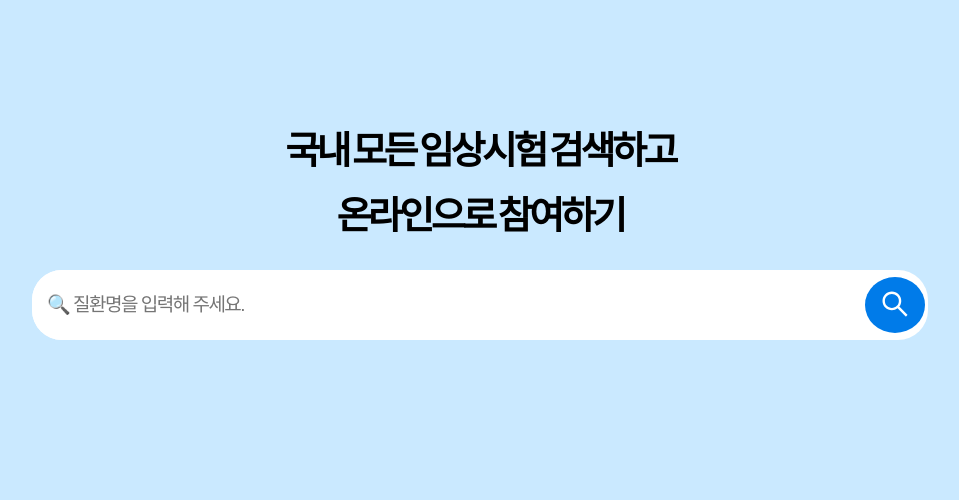
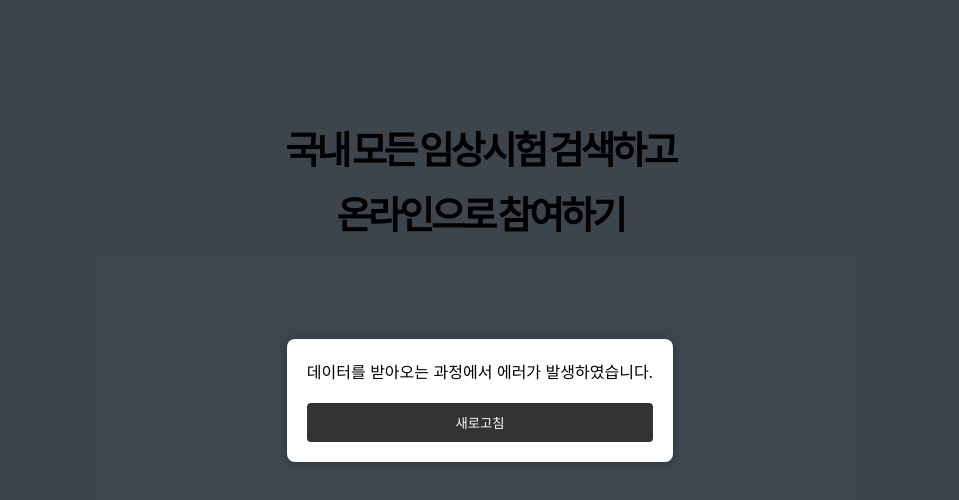
Before and after one commit to Akows/wanted-pre-onboarding-12th-team17-week3, a React (Create React App) app: page / in a window 1280 px wide. Shown: the top 500 px of the page, without its empty margins (160-1119 px from the left). Built offline with nearby package versions, Linux system fonts and the light colour scheme.

Commit message:
Design: 로딩 / 에러 모달창 UI 구현. (모달의 공통 스타일은 분리하여 작성)
Feat: 로딩 / 에러 상태일때 모달창이 출력되도록 구현.

```diff
--- a/src/components/SearchBar.tsx
+++ b/src/components/SearchBar.tsx
@@ -4,6 +4,8 @@ import { SuggestionList } from './SuggestionList';
 import useSearchAPI from '../hooks/useSearchAPI';
 import ClearButton from './buttons/ClearButton';
 import SearchBarButton from './buttons/SearchBarButton';
+import LoadingModal from './modals/LoadingModal';
+import ErrorModal from './modals/ErrorModal';
 
 export const SearchBar: React.FC = () => {
   // API 호출 기능.
@@ -66,6 +68,14 @@ export const SearchBar: React.FC = () => {
         break;
     }
   };
+
+  // if (isLoading) {
+  //   return <LoadingModal />;
+  // }
+
+  if (true) {
+    return <ErrorModal />;
+  }
 
   return (
     <>
--- /dev/null
+++ b/src/components/modals/ErrorModal.tsx
@@ -0,0 +1,30 @@
+import React from 'react';
+import styled from 'styled-components';
+import { ModalContent, ModalWrapper } from '../../styles/modalStyles';
+
+const RefreshButton = styled.button`
+  margin-top: 20px;
+  padding: 10px 20px;
+  background-color: #333;
+  color: #fff;
+  border: none;
+  border-radius: 4px;
+  cursor: pointer;
+
+  &:hover {
+    background-color: #555;
+  }
+`;
+
+const ErrorModal: React.FC = () => (
+  <ModalWrapper>
+    <ModalContent>
+      데이터를 받아오는 과정에서 에러가 발생하였습니다.
+      <RefreshButton onClick={() => window.location.reload()}>
+        새로고침
+      </RefreshButton>
+    </ModalContent>
+  </ModalWrapper>
+);
+
+export default ErrorModal;
--- /dev/null
+++ b/src/components/modals/LoadingModal.tsx
@@ -0,0 +1,10 @@
+import React from 'react';
+import { ModalContent, ModalWrapper } from '../../styles/modalStyles';
+
+const LoadingModal: React.FC = () => (
+  <ModalWrapper>
+    <ModalContent>데이터를 불러오는 중입니다..</ModalContent>
+  </ModalWrapper>
+);
+
+export default LoadingModal;
--- a/src/hooks/useSearchAPI.tsx
+++ b/src/hooks/useSearchAPI.tsx
@@ -26,6 +26,7 @@ const useSearchAPI = () => {
     // 캐시에 데이터가 없으면 API 호출
     dispatch({ type: 'FETCH_INIT' });
 
+    // API가 호출되었다는 사실을 콘솔에 출력하기 위한 info 구문.
     console.info('calling api');
 
     try {
--- a/src/styles/GlobalStyle.tsx
+++ b/src/styles/GlobalStyle.tsx
@@ -24,6 +24,7 @@ const GlobalStyles = createGlobalStyle`
   ::-webkit-scrollbar-track {
     background-color: #f1f1f1; /* 스크롤바 배경 색상 */
   }
+
 `;
 
 export default GlobalStyles;
--- /dev/null
+++ b/src/styles/modalStyles.tsx
@@ -0,0 +1,23 @@
+import styled from 'styled-components';
+
+export const ModalWrapper = styled.div`
+  position: fixed;
+  top: 0;
+  left: 0;
+  right: 0;
+  bottom: 0;
+  display: flex;
+  align-items: center;
+  justify-content: center;
+  background-color: rgba(0, 0, 0, 0.7);
+`;
+
+export const ModalContent = styled.div`
+  background-color: #ffffff;
+  padding: 20px;
+  border-radius: 8px;
+  box-shadow: 0 0 10px rgba(0, 0, 0, 0.25);
+  text-align: center;
+  display: flex;
+  flex-direction: column;
+`;
```
